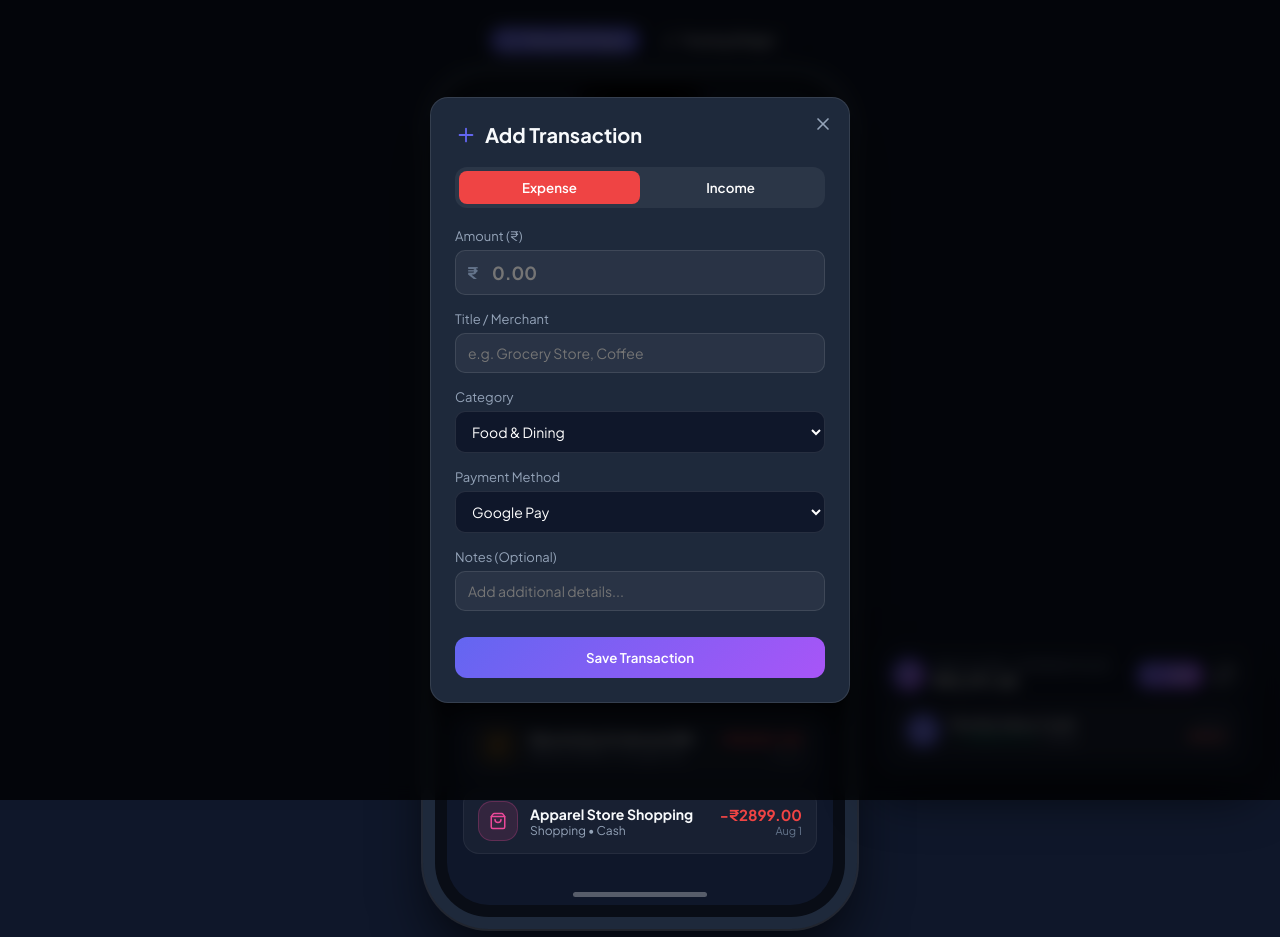
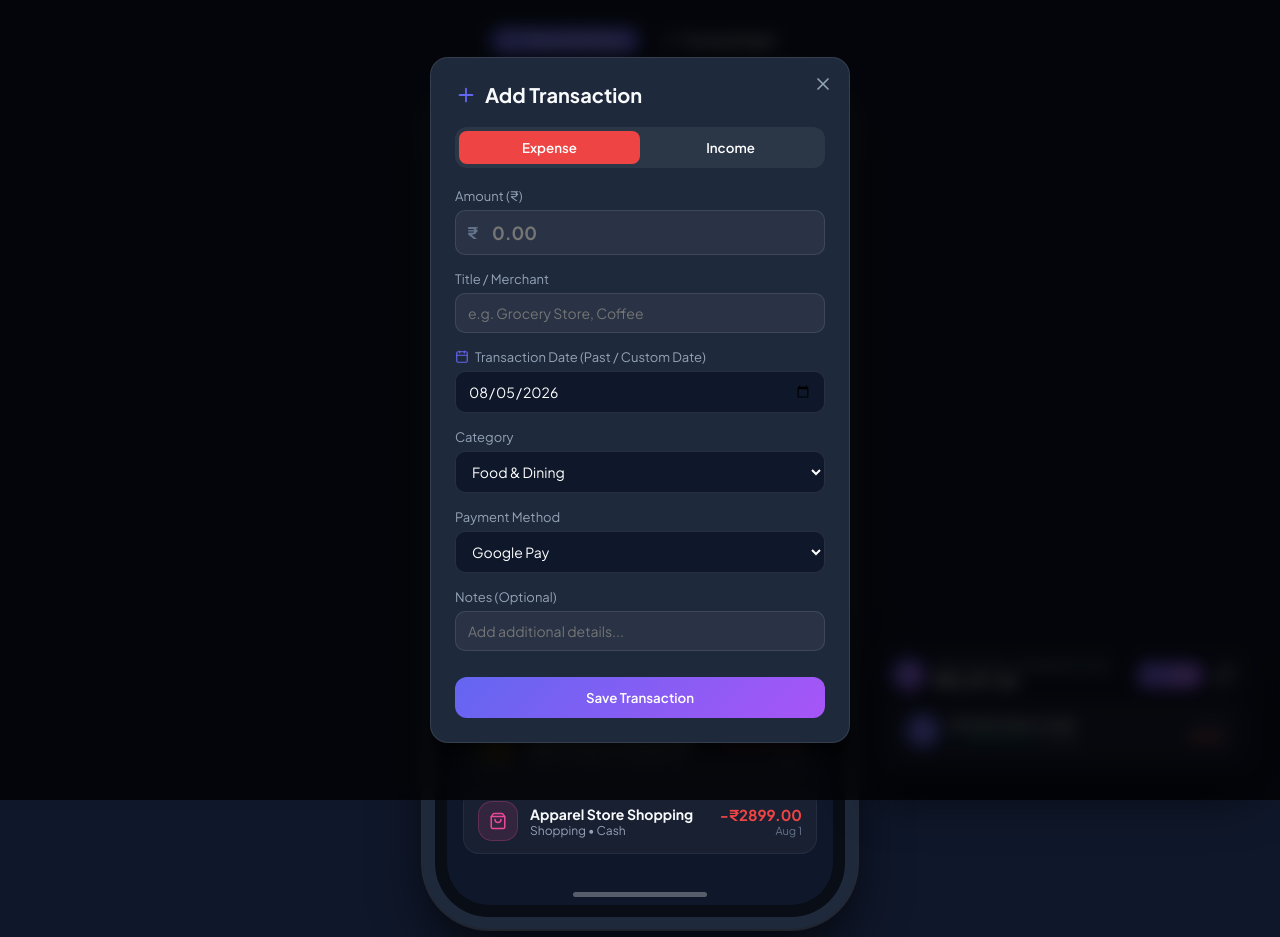
Before and after one commit to KUMAR-VSK/Expence-Tracker, a React (Vite) app in the folder web/: page / in a window 1280 px wide. Both pictures are taken after a click on the button "Add". Built offline with nearby package versions, Linux system fonts and the light colour scheme.

Commit message:
feat: add date picker to transaction modal for recording back-dated transactions

```diff
--- a/web/src/components/AddExpenseModal.tsx
+++ b/web/src/components/AddExpenseModal.tsx
@@ -1,5 +1,5 @@
 import React, { useState } from 'react';
-import { X, Plus } from 'lucide-react';
+import { X, Plus, Calendar } from 'lucide-react';
 import type { Category, PaymentMethod, TransactionType } from '../types';
 
 interface AddExpenseModalProps {
@@ -38,16 +38,22 @@ export const AddExpenseModal: React.FC<AddExpenseModalProps> = ({
   const [amount, setAmount] = useState('');
   const [categoryId, setCategoryId] = useState(categories[0]?.id || '');
   const [paymentMethodId, setPaymentMethodId] = useState(paymentMethods[0]?.id || '');
+  const [txDate, setTxDate] = useState(() => new Date().toISOString().split('T')[0]);
   const [notes, setNotes] = useState('');
 
   const filteredCategories = categories.filter(c => c.type === type);
 
   const handleSubmit = (e: React.FormEvent) => {
     e.preventDefault();
-    if (!title || !amount || parseFloat(amount) <= 0) return;
+    if (!title || !amount || parseFloat(amount) <= 0 || !txDate) return;
 
     const selectedCategory = categories.find(c => c.id === categoryId) || categories[0];
     const selectedPM = paymentMethods.find(pm => pm.id === paymentMethodId) || paymentMethods[0];
+
+    // Preserve selected back-date time
+    const selectedDateTime = new Date(txDate);
+    // Use current time offset if selected today, or 12:00 PM for past dates
+    selectedDateTime.setHours(12, 0, 0, 0);
 
     onAddTransaction({
       title,
@@ -59,13 +65,14 @@ export const AddExpenseModal: React.FC<AddExpenseModalProps> = ({
       categoryColor: selectedCategory.color,
       paymentMethodId: selectedPM.id,
       paymentMethodName: selectedPM.name,
-      date: new Date().toISOString(),
+      date: selectedDateTime.toISOString(),
       notes: notes || undefined
     });
 
     setTitle('');
     setAmount('');
     setNotes('');
+    setTxDate(new Date().toISOString().split('T')[0]);
     onClose();
   };
 
@@ -195,6 +202,29 @@ export const AddExpenseModal: React.FC<AddExpenseModalProps> = ({
             />
           </div>
 
+          {/* Date Picker Field (Supports Back-Dated Transactions) */}
+          <div>
+            <label style={{ fontSize: 13, color: '#94A3B8', marginBottom: 6, display: 'flex', alignItems: 'center', gap: 6 }}>
+              <Calendar size={14} style={{ color: '#6366F1' }} /> Transaction Date (Past / Custom Date)
+            </label>
+            <input
+              type="date"
+              value={txDate}
+              onChange={e => setTxDate(e.target.value)}
+              required
+              style={{
+                width: '100%',
+                padding: '10px 12px',
+                borderRadius: 10,
+                background: '#0F172A',
+                border: '1px solid rgba(255, 255, 255, 0.1)',
+                color: '#FFF',
+                fontSize: 14,
+                outline: 'none'
+              }}
+            />
+          </div>
+
           <div>
             <label style={{ fontSize: 13, color: '#94A3B8', marginBottom: 6, display: 'block' }}>Category</label>
             <select
```
